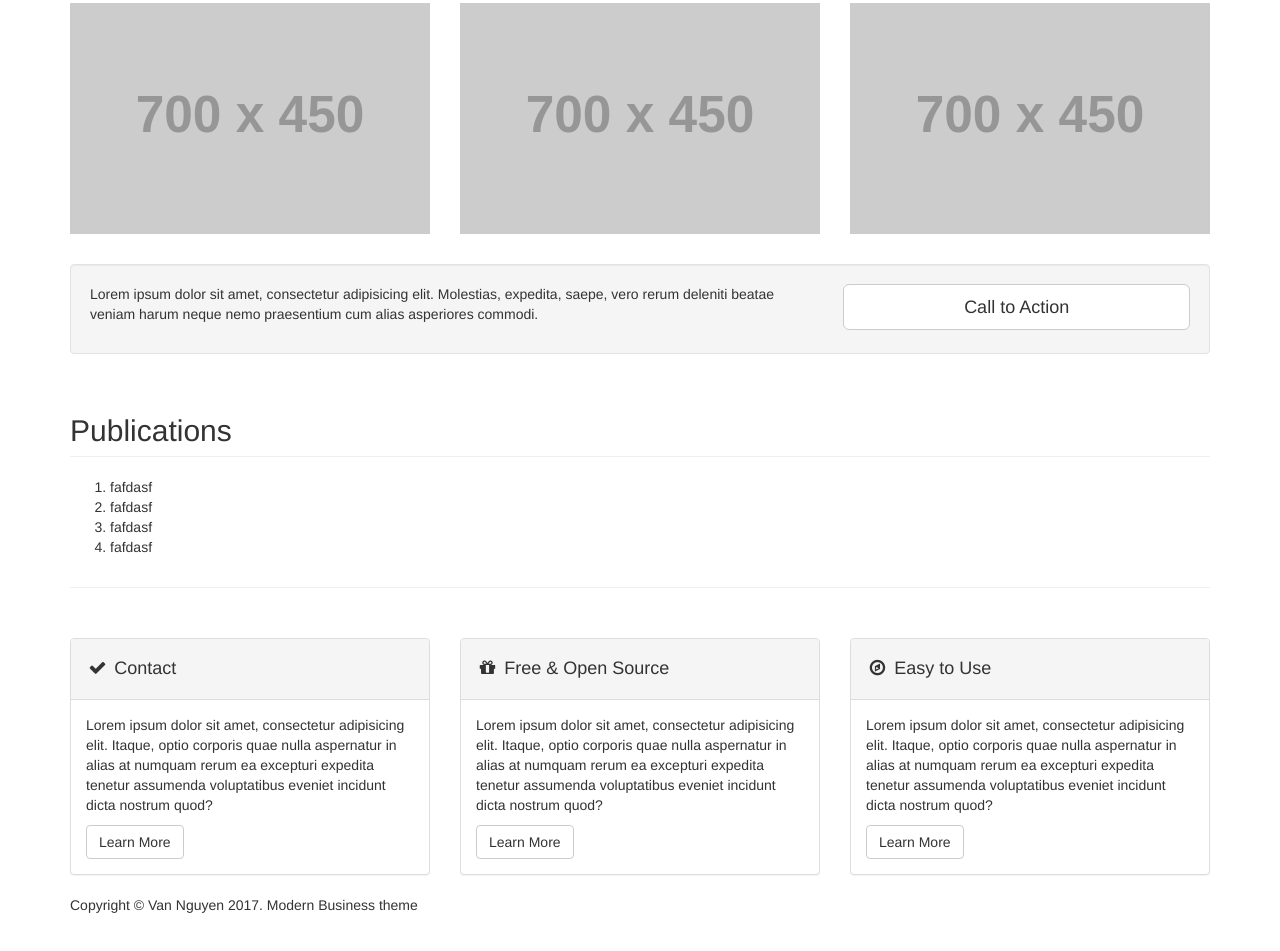
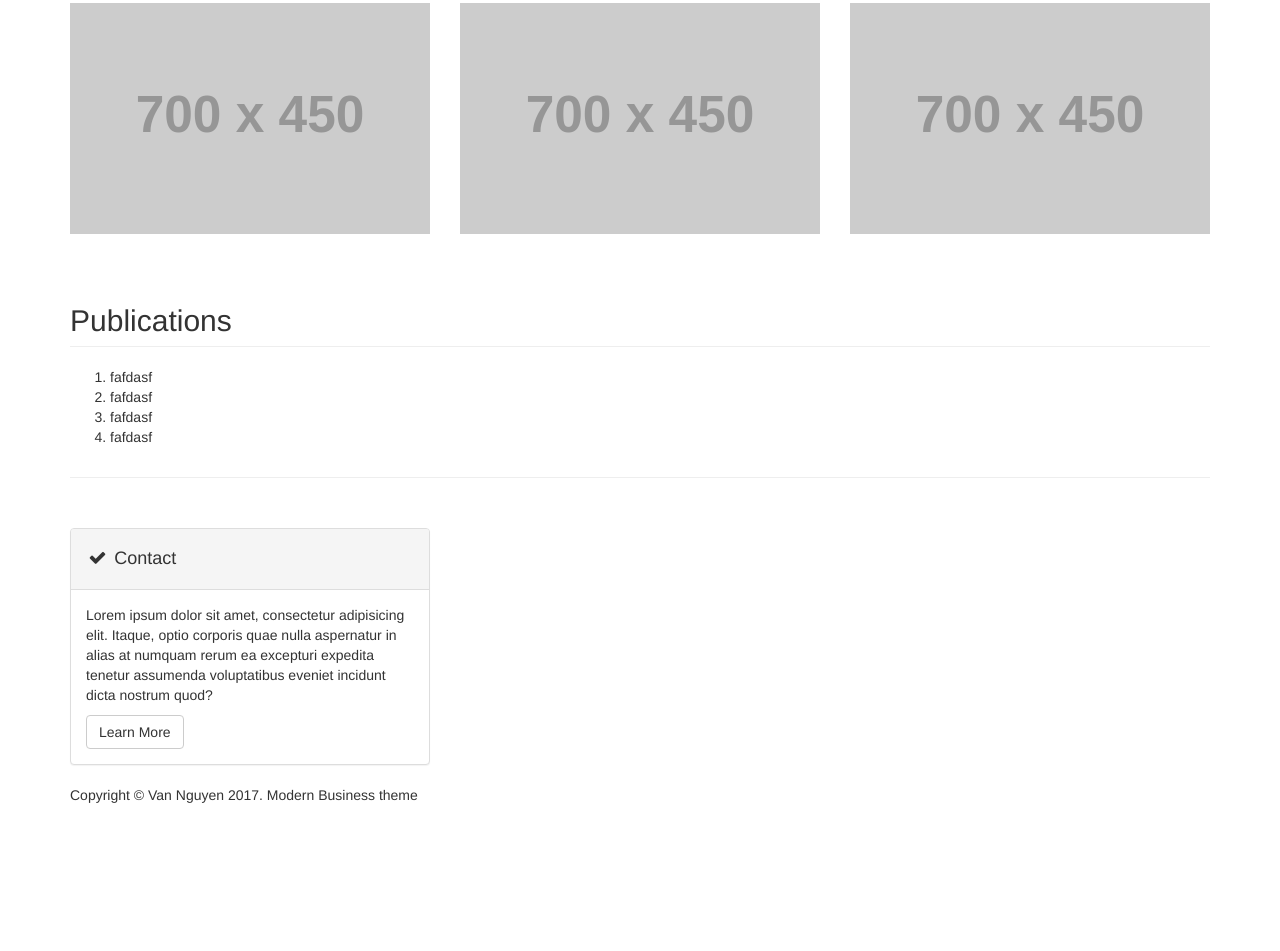
Before and after one commit to ducvan0212/ducvan0212.github.io, a plain HTML site: page index.html in a window 1280 px wide. Shown: the part 1491-2442 px from the top of the page. After the commit the page ends 2356 px from the top, so only its background shows below. Drawn offline with Linux system fonts and the light colour scheme; placeholder pictures from the web are drawn by us.

Commit message:
hide well and unused footer parts

```diff
--- a/index.html
+++ b/index.html
@@ -182,7 +182,7 @@
                 </div>
             </div>
             <div class="col-md-7" style="padding-left: 20px;">
-                <p>Hi, there, my name is Van Nguyen, currently I am a Phd candidate at New Mexico State University. If you are reading this, I guess you are curious about who I am so lets started with my biography.</p>
+                <p>Hi, there, my name is Van Nguyen, currently I am a Phd candidate at New Mexico State University. If you are reading this, I guess you are curious about who I am so let's started with my biography.</p>
                 <h4>Education</h4>
                 <ul>
                     <li>Ha Noi University of Science and Technology, 2009 – 2014</li>
@@ -255,7 +255,7 @@
         <!-- /.row -->
 
         <!-- Call to Action Section -->
-        <div class="well">
+        <div class="well hide">
             <div class="row">
                 <div class="col-md-8">
                     <p>Lorem ipsum dolor sit amet, consectetur adipisicing elit. Molestias, expedita, saepe, vero rerum deleniti beatae veniam harum neque nemo praesentium cum alias asperiores commodi.</p>
@@ -300,7 +300,7 @@
                         </div>
                     </div>
                 </div>
-                <div class="col-md-4">
+                <div class="col-md-4 hide">
                     <div class="panel panel-default">
                         <div class="panel-heading">
                             <h4><i class="fa fa-fw fa-gift"></i> Free &amp; Open Source</h4>
@@ -311,7 +311,7 @@
                         </div>
                     </div>
                 </div>
-                <div class="col-md-4">
+                <div class="col-md-4 hide">
                     <div class="panel panel-default">
                         <div class="panel-heading">
                             <h4><i class="fa fa-fw fa-compass"></i> Easy to Use</h4>
```
